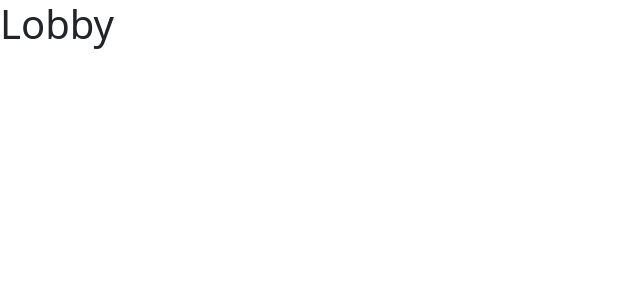
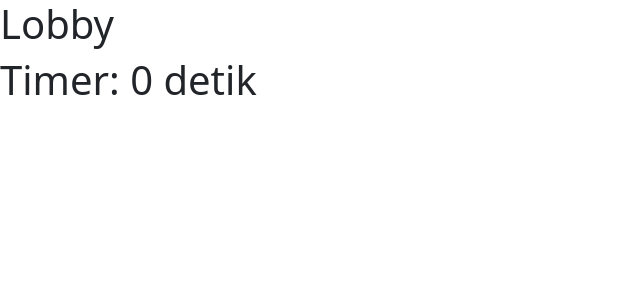
Before and after one commit to hackmeet-final-project/hackmeet-client, a React (Vite) app in the folder hackmeet-client/: page /lobby in a window 1280 px wide. Shown: the top 300 px of the page, without its empty margins (0-640 px from the left). Built offline with nearby package versions, Linux system fonts and the light colour scheme.

Commit message:
feat: creating timer

```diff
--- a/hackmeet-client/package.json
+++ b/hackmeet-client/package.json
@@ -18,7 +18,8 @@
     "react-router-dom": "^6.14.2",
     "redux": "^4.2.1",
     "redux-thunk": "^2.4.2",
-    "socket.io-client": "^4.7.1"
+    "socket.io-client": "^4.7.1",
+    "timer-node": "^5.0.7"
   },
   "devDependencies": {
     "@types/react": "^18.2.15",
--- a/hackmeet-client/src/App.jsx
+++ b/hackmeet-client/src/App.jsx
@@ -1,7 +1,9 @@
 import { Outlet } from 'react-router-dom'
 
 const App = () => {
+
   return (
+
     <Outlet/>
   )
 }
--- /dev/null
+++ b/hackmeet-client/src/components/Timer.jsx
@@ -0,0 +1,32 @@
+import React, { useRef } from "react"
+import { useState, useEffect } from 'react'
+
+const Timer = ({seconds}) => {
+  const [timer, setTimer] = useState(seconds)
+  const timerId = useRef()
+
+  useEffect(() => {
+    timerId.current = setInterval(() => {
+      setTimer(prev => prev - 1)
+    }, 1000)
+
+    return () => clearInterval(timerId.current)
+  }, [])
+
+  useEffect(() => {
+    if(timer <= 0) {
+      clearInterval(timerId.current)
+      console.log("timer done")
+    }
+  }, [timer])
+
+
+
+  return (
+    <div>
+      <h1>Timer: {timer} detik</h1>
+    </div>
+  )
+}
+
+export default Timer
--- a/hackmeet-client/src/views/Lobby.jsx
+++ b/hackmeet-client/src/views/Lobby.jsx
@@ -1,8 +1,11 @@
-
+import Timer from "../components/Timer"
 
 const Lobby = () => {
     return (
-        <h1>Lobby</h1>
+        <>
+            <h1>Lobby</h1>
+            <Timer seconds={5} />
+        </>
     )
 }
 
```
Also changed, not shown: 1 other file (tests, documents, lock files or other folders).
